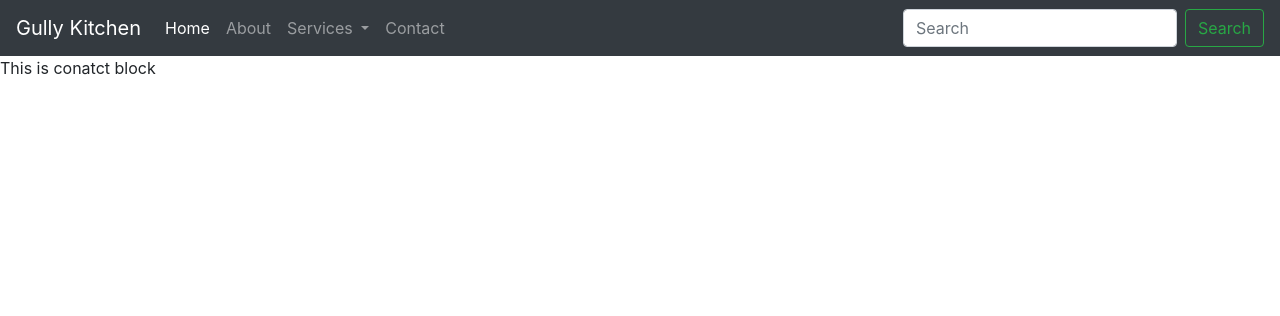
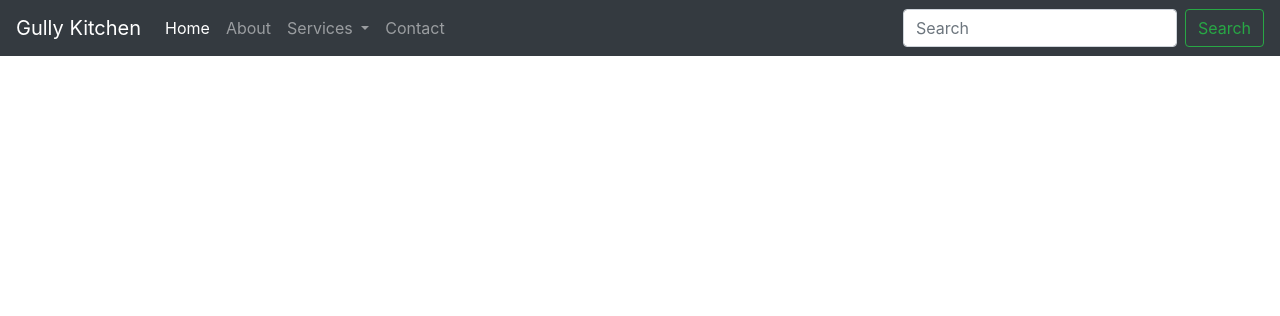
Before and after one commit to somya143/learning_django, a Django app: page /contact in a window 1280 px wide. Shown: the top 316 px of the page. Run offline with Django 4.2, Linux system fonts and the light colour scheme.

Commit message:
made some changes made in services and contact page

```diff
--- a/Hello/templates/contact.html
+++ b/Hello/templates/contact.html
@@ -4,5 +4,5 @@ Contact
 {% endblock title %}
 
 {% block body %}
-This is conatct block
+
 {% endblock body %}
--- a/Hello/templates/services.html
+++ b/Hello/templates/services.html
@@ -4,5 +4,5 @@ Services
 {% endblock title %}
 
 {% block body %}
-This is services block
+
 {% endblock body %}
```
